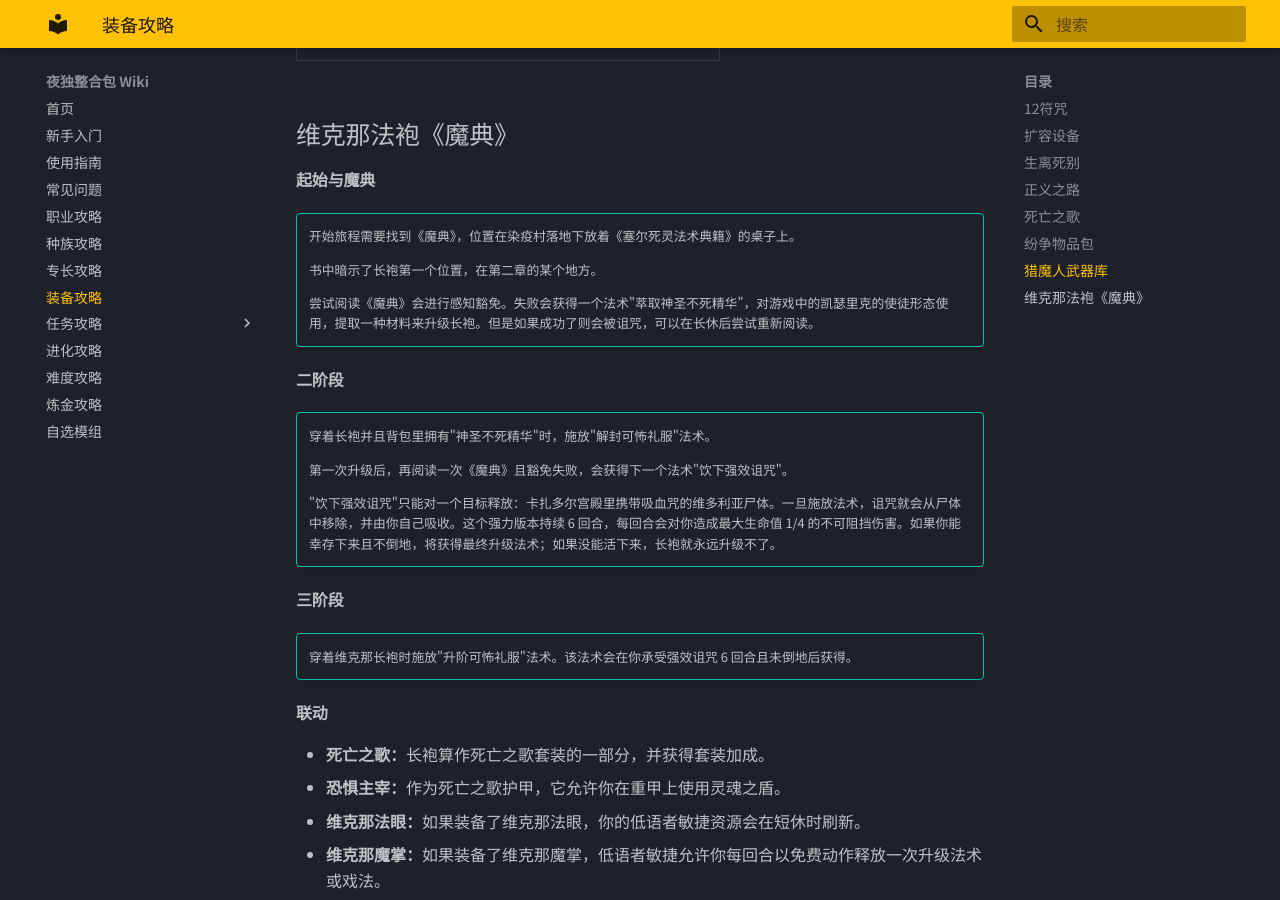
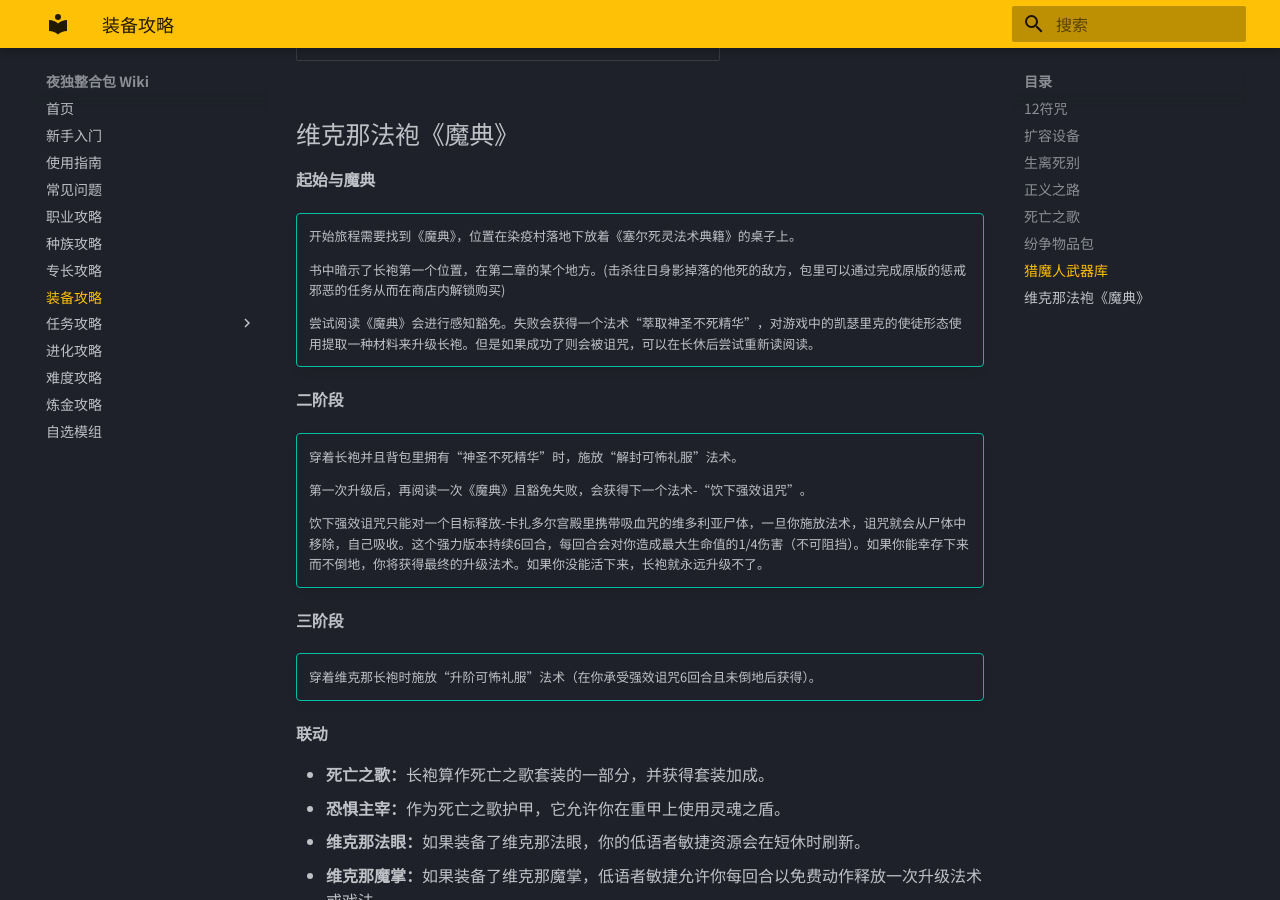
Before and after one commit to oiclyd/bg3-mod-wiki, an MkDocs documentation site: the page built from docs/ch8-equip.md, in a window 1280 px wide and 900 px high, scrolled down 20277 px. Built offline with MkDocs 1.6.1 and Material for MkDocs 9.7.7, drawn with Linux system fonts in a browser that asks for light colours.

Commit message:
Update ch8-equip.md

```diff
--- a/docs/ch8-equip.md
+++ b/docs/ch8-equip.md
@@ -565,23 +565,23 @@
 !!! tip
     开始旅程需要找到《魔典》，位置在染疫村落地下放着《塞尔死灵法术典籍》的桌子上。
 
-    书中暗示了长袍第一个位置，在第二章的某个地方。
+    书中暗示了长袍第一个位置，在第二章的某个地方。(击杀往日身影掉落的他死的敌方，包里可以通过完成原版的惩戒邪恶的任务从而在商店内解锁购买)
 
-    尝试阅读《魔典》会进行感知豁免。失败会获得一个法术"萃取神圣不死精华"，对游戏中的凯瑟里克的使徒形态使用，提取一种材料来升级长袍。但是如果成功了则会被诅咒，可以在长休后尝试重新阅读。
+    尝试阅读《魔典》会进行感知豁免。失败会获得一个法术“萃取神圣不死精华”，对游戏中的凯瑟里克的使徒形态使用提取一种材料来升级长袍。但是如果成功了则会被诅咒，可以在长休后尝试重新读阅读。
 
 #### 二阶段
 
 !!! tip
-    穿着长袍并且背包里拥有"神圣不死精华"时，施放"解封可怖礼服"法术。
+    穿着长袍并且背包里拥有“神圣不死精华”时，施放“解封可怖礼服”法术。
 
-    第一次升级后，再阅读一次《魔典》且豁免失败，会获得下一个法术"饮下强效诅咒"。
+    第一次升级后，再阅读一次《魔典》且豁免失败，会获得下一个法术-“饮下强效诅咒”。
 
-    "饮下强效诅咒"只能对一个目标释放：卡扎多尔宫殿里携带吸血咒的维多利亚尸体。一旦施放法术，诅咒就会从尸体中移除，并由你自己吸收。这个强力版本持续 6 回合，每回合会对你造成最大生命值 1/4 的不可阻挡伤害。如果你能幸存下来且不倒地，将获得最终升级法术；如果没能活下来，长袍就永远升级不了。
+    饮下强效诅咒只能对一个目标释放-卡扎多尔宫殿里携带吸血咒的维多利亚尸体，一旦你施放法术，诅咒就会从尸体中移除，自己吸收。这个强力版本持续6回合，每回合会对你造成最大生命值的1/4伤害（不可阻挡）。如果你能幸存下来而不倒地，你将获得最终的升级法术。如果你没能活下来，长袍就永远升级不了。
 
 #### 三阶段
 
 !!! tip
-    穿着维克那长袍时施放"升阶可怖礼服"法术。该法术会在你承受强效诅咒 6 回合且未倒地后获得。
+    穿着维克那长袍时施放“升阶可怖礼服”法术（在你承受强效诅咒6回合且未倒地后获得）。
 
 #### 联动
 
```
